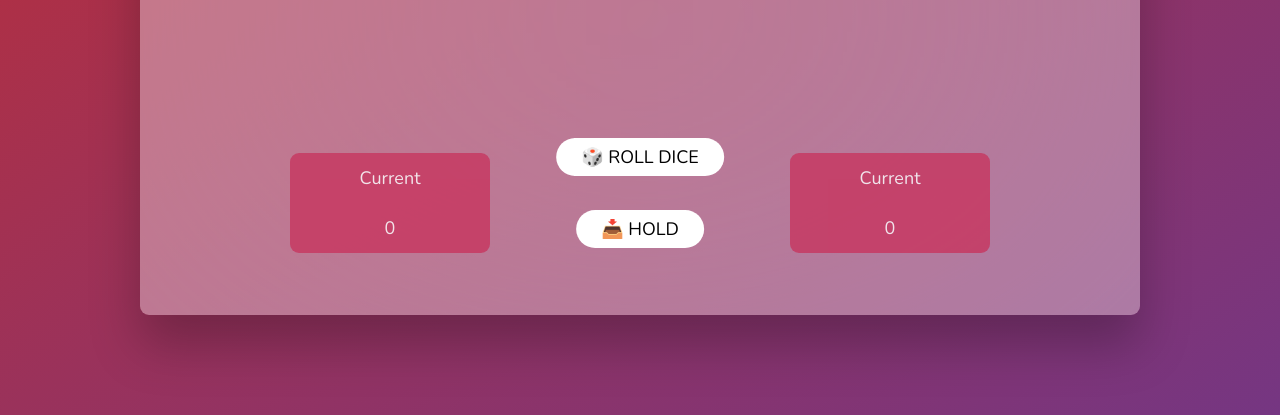
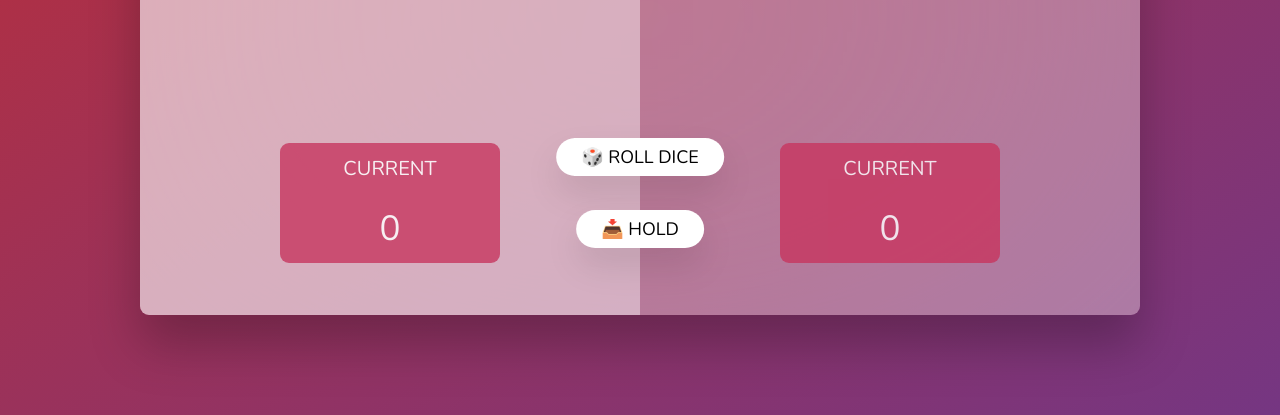
Before and after one commit to vk-vikas/Pig-game, a plain HTML site: page index.html in a window 1280 px wide. Shown: the part 385-800 px from the top of the page. Drawn offline with nearby package versions, Linux system fonts and the light colour scheme.

Commit message:
active player styles added

```diff
--- a/style.css
+++ b/style.css
@@ -43,8 +43,8 @@ section {
 }
 
 .current {
-  width: 20rem;
-  height: 10rem;
+  width: 22rem;
+  height: 12rem;
 
   background-color: #c7365f;
   opacity: 0.8;
@@ -55,7 +55,16 @@ section {
   display: flex;
   flex-direction: column;
   justify-content: space-around;
-  font-size: 1.8rem;
+  font-size: 2rem;
+  text-transform: uppercase;
+}
+
+.current-score {
+  font-size: 3.5rem;
+}
+
+.player--active {
+  background-color: rgba(255, 255, 255, 0.4);
 }
 
 .name {
@@ -68,6 +77,7 @@ section {
   font-size: 4.8rem;
   margin-bottom: 22rem;
   font-weight: 600;
+  color: #c7365f;
 }
 
 .dice {
@@ -90,6 +100,7 @@ section {
   text-transform: uppercase;
   background: none;
   background-color: #fff;
+  box-shadow: 0 1.75rem 3.5rem rgba(0, 0, 0, 0.1);
 }
 
 .btn--new {
```
